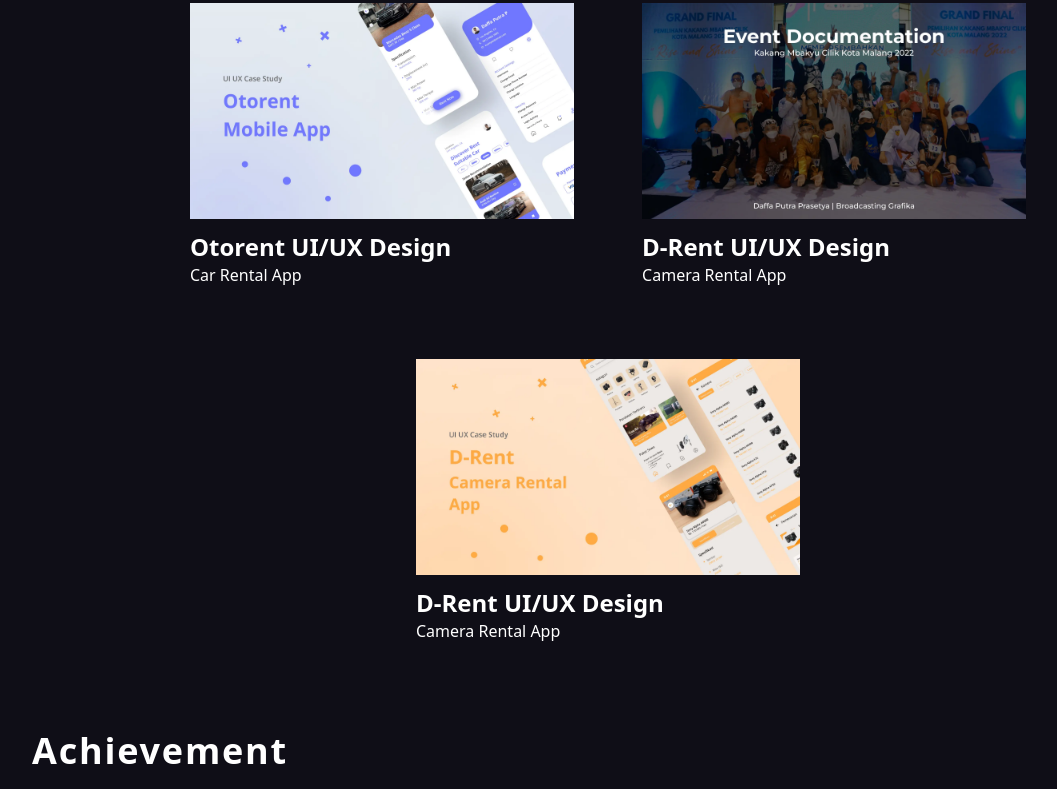
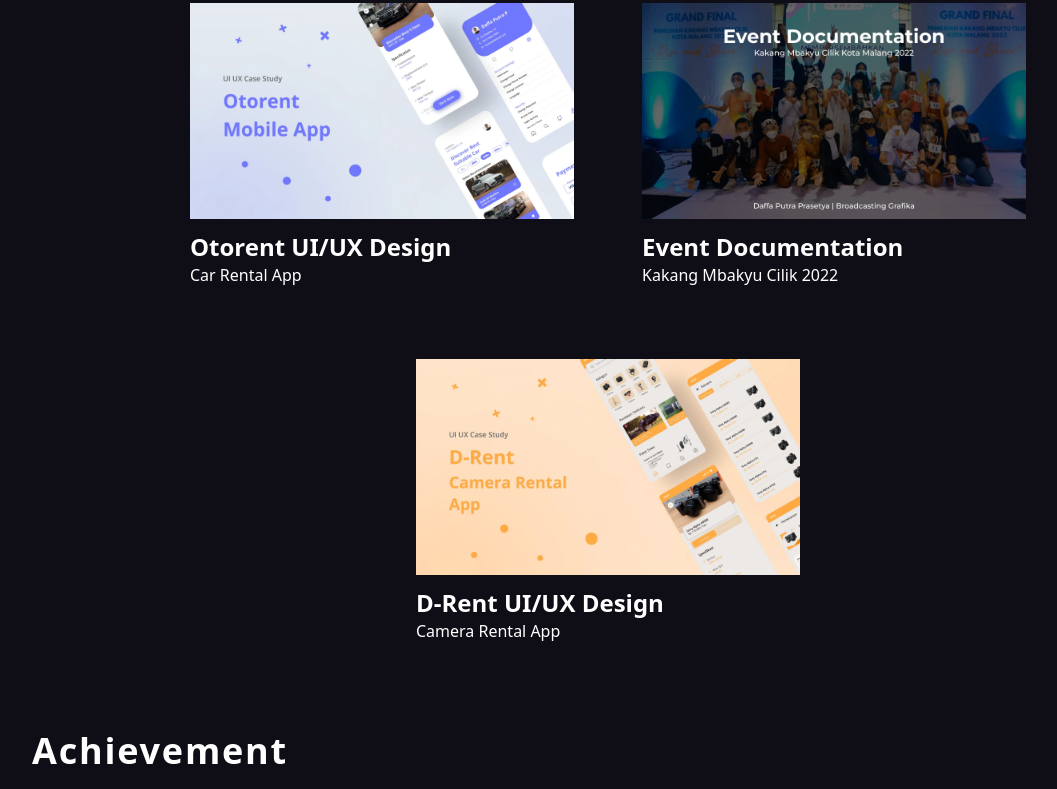
Before and after one commit to daffaputra09/daffaputra09.github.io, a website: page index.html in a window 1280 px wide. Shown: the part 1773-2562 px from the top of the page, without its empty margins (32-1089 px from the left). Drawn offline with nearby package versions, Linux system fonts and the light colour scheme; a script that the page names is missing.

Commit message:
update foto

```diff
--- a/index.html
+++ b/index.html
@@ -148,8 +148,8 @@
       <li class="inline-block md:mx-4 my-4 lg:mx-8 lg:my-6  w-[96%] md:w-80 lg:w-96  hover:scale-105 transition-all duration-500" >
         <button  data-modal-target="Kangyucil" data-modal-toggle="Kangyucil" class="text-start">
         <img src="public/img/kangyucil.webp" alt="">
-        <h1 class="font-semibold mt-3 text-xl md:text-2xl"> D-Rent UI/UX Design</h1>
-        <p>Camera Rental App</p>
+        <h1 class="font-semibold mt-3 text-xl md:text-2xl"> Event Documentation</h1>
+        <p>Kakang Mbakyu Cilik 2022</p>
         <p>&nbsp</p>
       </button>
       </li>
@@ -160,7 +160,7 @@
                 <!-- Modal header -->
                 <div class="flex items-start justify-between p-4 pt-5 ">
                     <h3 class="text-xl font-semibold text-white">
-                      D-Rent UI/UX Design
+                      Kakang Mbakyu Cilik 2022
                     </h3>
                     <button type="button" class="text-gray-400 bg-transparent  rounded-lg text-sm p-1.5 ml-auto inline-flex items-center hover:bg-gray-600 hover:text-white" data-modal-hide="Kangyucil">
                         <svg class="w-5 h-5" fill="currentColor" viewBox="0 0 20 20" xmlns="http://www.w3.org/2000/svg"><path fill-rule="evenodd" d="M4.293 4.293a1 1 0 011.414 0L10 8.586l4.293-4.293a1 1 0 111.414 1.414L11.414 10l4.293 4.293a1 1 0 01-1.414 1.414L10 11.414l-4.293 4.293a1 1 0 01-1.414-1.414L8.586 10 4.293 5.707a1 1 0 010-1.414z" clip-rule="evenodd"></path></svg>
```
